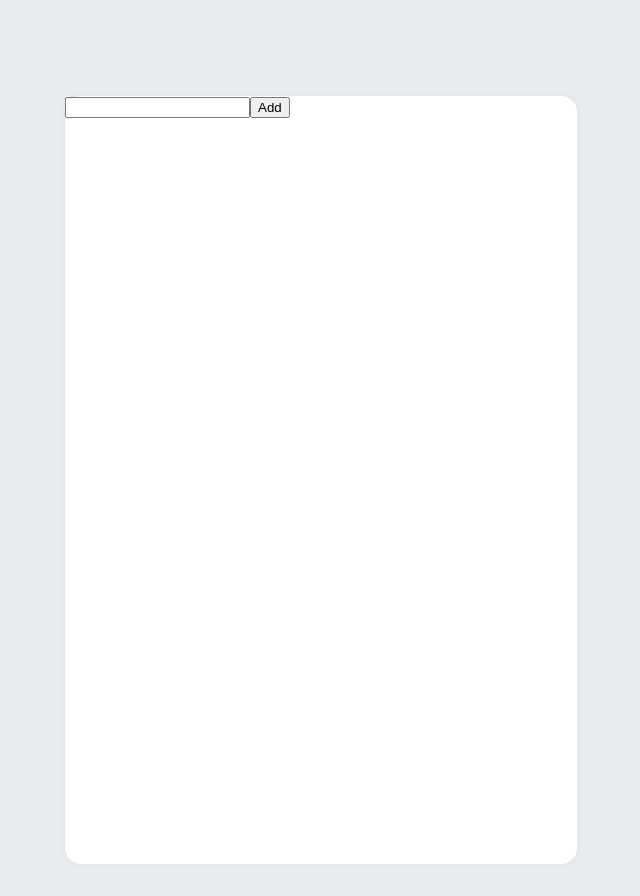
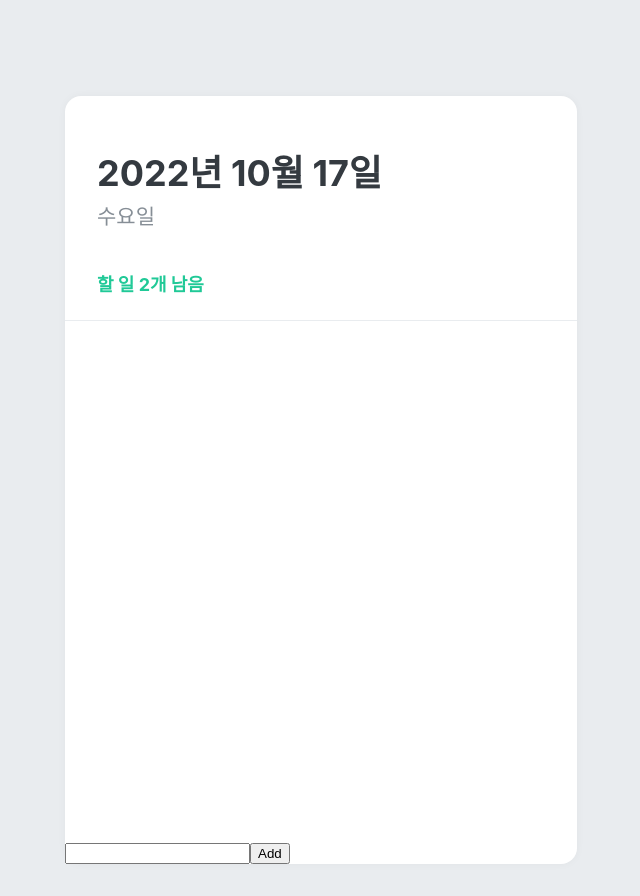
Before and after one commit to Sene68/react-recoil, a React (Create React App) app: page / in a window 1280 px wide. Shown: the whole page, without its empty margins (319-959 px from the left). Built offline with nearby package versions, Linux system fonts and the light colour scheme.

Commit message:
todo head component 추가

```diff
--- /dev/null
+++ b/src/components/TodoHead.js
@@ -0,0 +1,38 @@
+import React from 'react';
+import styled from 'styled-components';
+
+const TodoHeadBlock = styled.div`
+  padding-top: 48px;
+  padding-left: 32px;
+  padding-right: 32px;
+  padding-bottom: 24px;
+  border-bottom: 1px solid #e9ecef;
+  h1 {
+    margin: 0;
+    font-size: 36px;
+    color: #343a40;
+  }
+  .day {
+    margin-top: 4px;
+    color: #868e96;
+    font-size: 21px;
+  }
+  .tasks-left {
+    color: #20c997;
+    font-size: 18px;
+    margin-top: 40px;
+    font-weight: bold;
+  }
+`;
+
+function TodoHead() {
+  return (
+    <TodoHeadBlock>
+      <h1>2022년 10월 17일</h1>
+      <div className="day">수요일</div>
+      <div className="tasks-left">할 일 2개 남음</div>
+    </TodoHeadBlock>
+  );
+}
+
+export default TodoHead;
--- a/src/components/TodoList.js
+++ b/src/components/TodoList.js
@@ -1,6 +1,7 @@
 import React from "react";
 import { useRecoilValue } from "recoil";
 import TodoItemCreator from "./TodoItemCreator";
+import TodoHead from "./TodoHead";
 import TodoItem from "./TodoItem";
 import { todoListState } from "../recoil_state";
 
@@ -10,7 +11,7 @@
   return (
     <>
       <div className="todo-template-block">
-        <TodoItemCreator />
+        <TodoHead />
         <div className="todo-list-block">
           {todoList.map((todoItem) => (
             <>
@@ -18,6 +19,7 @@
             </>
           ))}
         </div>
+        <TodoItemCreator />
       </div>
     </>
   );
```
